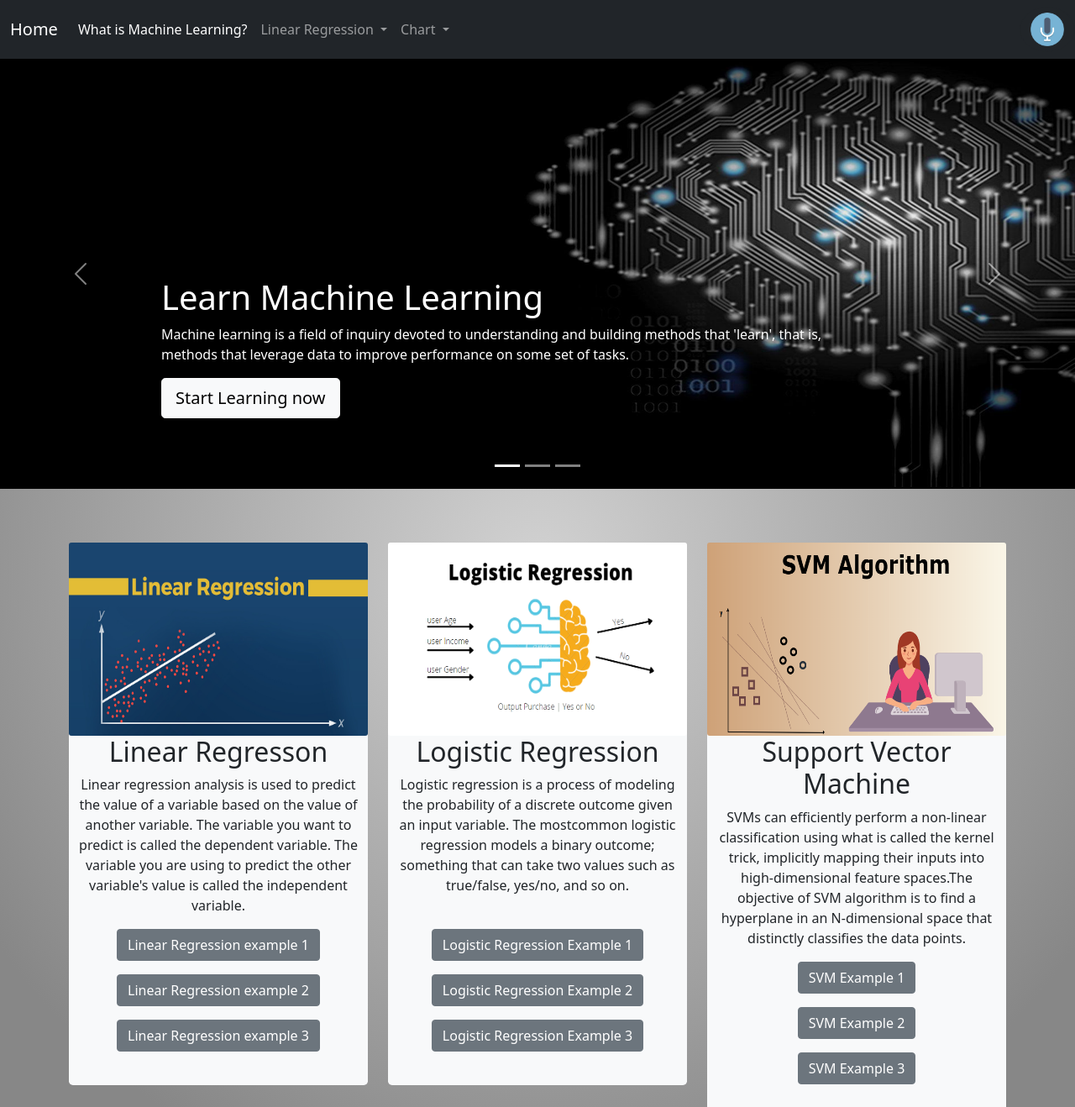
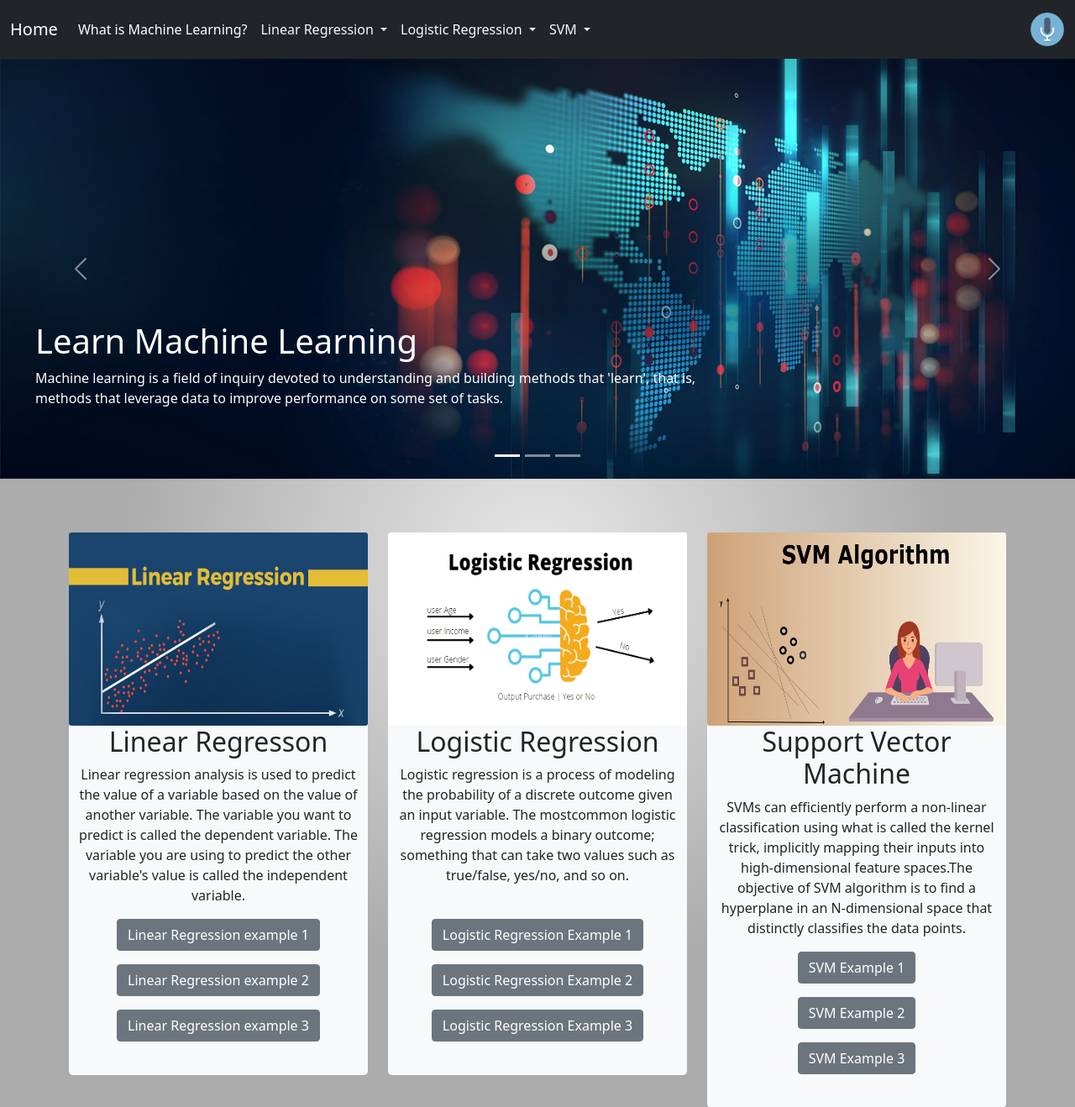
Before and after one commit to Aps15O3/spill_the_data, a Django app: page / in a window 1280 px wide. Shown: the top 1318 px of the page at 84% size. Run offline with Django 4.2, Linux system fonts and the light colour scheme.

Commit message:
carousel

```diff
--- a/templates/base.html
+++ b/templates/base.html
@@ -10,7 +10,7 @@
     <title>{% block title %}{% endblock title %}</title>
 
   </head>
-  <body style="background: radial-gradient(circle, rgba(210,210,210,1) 0%, rgba(135,135,135,1) 84%);
+  <body style="background: radial-gradient(circle, rgba(231,231,231,1) 0%, rgba(172,172,172,1) 53%);
   width:100%;">
     <nav class="navbar navbar-expand-lg navbar-dark bg-dark" >
         <div class="container-fluid">
@@ -24,7 +24,7 @@
                 <a class="nav-link active" aria-current="page" href="/intro">What is Machine Learning?</a>
               </li>
               <li class="nav-item dropdown">
-                <a class="nav-link dropdown-toggle" href="#" id="navbarDropdown" role="button" data-bs-toggle="dropdown" aria-expanded="false">
+                <a class="nav-link dropdown-toggle text-light" href="#" id="navbarDropdown" role="button" data-bs-toggle="dropdown" aria-expanded="false">
                   Linear Regression
                 </a>
                 <ul class="dropdown-menu" aria-labelledby="navbarDropdown">
@@ -34,15 +34,26 @@
                 </ul>
               </li>
               <li class="nav-item dropdown">
-                <a class="nav-link dropdown-toggle" href="#" id="navbarDropdown" role="button" data-bs-toggle="dropdown" aria-expanded="false">
-                  Chart
+                <a class="nav-link dropdown-toggle text-light" href="#" id="navbarDropdown" role="button" data-bs-toggle="dropdown" aria-expanded="false">
+                  Logistic Regression
                 </a>
                 <ul class="dropdown-menu" aria-labelledby="navbarDropdown">
-                  <li><a class="dropdown-item" href="/linear">Linear Regression Example 1</a></li>
-                  <li><a class="dropdown-item" href="/linear2">Linear Regression Example 2</a></li>
-                  <li><a class="dropdown-item" href="/chart">Linear Regression Example 3</a></li>
+                  <li><a class="dropdown-item" href="/linear">Logistic Regression Example 1</a></li>
+                  <li><a class="dropdown-item" href="/linear2">Logistic Regression Example 2</a></li>
+                  <li><a class="dropdown-item" href="/linear3">Logistic Regression Example 3</a></li>
                 </ul>
               </li>
+              <li class="nav-item dropdown">
+                <a class="nav-link dropdown-toggle text-light" href="#" id="navbarDropdown" role="button" data-bs-toggle="dropdown" aria-expanded="false">
+                  SVM
+                </a>
+                <ul class="dropdown-menu" aria-labelledby="navbarDropdown">
+                  <li><a class="dropdown-item" href="/linear">SVM Example 1</a></li>
+                  <li><a class="dropdown-item" href="/linear2">SVM Example 2</a></li>
+                  <li><a class="dropdown-item" href="/linear3">SVM Example 3</a></li>
+                </ul>
+              </li>
+
 
             </ul>
           </div>
--- a/templates/home.html
+++ b/templates/home.html
@@ -27,41 +27,48 @@
   }
 </style>
 
-<div id="myCarousel" class="carousel slide" data-bs-ride="carousel">
+<div id="myCarousel" class="carousel slide" data-bs-ride="carousel" style="height:500px">
   <div class="carousel-indicators">
     <button type="button" data-bs-target="#myCarousel" data-bs-slide-to="0" class="active"></button>
     <button type="button" data-bs-target="#myCarousel" data-bs-slide-to="1" ></button>
     <button type="button" data-bs-target="#myCarousel" data-bs-slide-to="2" ></button>
   </div>
   <div class="carousel-inner">
-    <div class="carousel-item active">
-      <img class="d-block w-100 h-100" src="/static/machine.jpg" alt="First slide">
+    <div class="carousel-item active" style="height:500px">
+      <img class="d-block w-100 " style="height:500px" src="/static/car1.jpg" alt="First slide">
       <div class="container">
-        <div class="carousel-caption text-start">
+        <div class="carousel-caption text-start" style="margin-left:-150px">
           <h1>Learn Machine Learning</h1>
           <p>Machine learning is a field of inquiry devoted to understanding and building methods that 'learn',
              that is,<br> methods that leverage data to improve performance on some set of tasks.</p>
-          <p><a class="btn btn-lg btn-light" href="/intro">Start Learning now</a></p>
+
         </div>
       </div>
     </div>
-    <div class="carousel-item">
-      <img class="d-block w-100 h-100" src="/static/m2.png" alt="First slide">
-      <div class="container">
-        <div class="carousel-caption">
-          <h1>Another example headline.</h1>
-          <p>Some representative placeholder content for the second slide of the carousel.</p>
-          <p><a class="btn btn-lg btn-primary" href="#">Learn more</a></p>
+    <div class="carousel-item" style="height:500px">
+      <img class="d-block w-100 h-100" style="height:500px;" src="https://www.wallpaperuse.com/wallp/48-484058_m.jpg" alt="First slide">
+      <div class="container" >
+        <div class="carousel-caption" style="margin-bottom:-50px">
+          <br>
+          <h1>Machine Learning Is The Future</h1>
+          <p >Machine Learning is responsible for cutting the workload and time.
+             By automating things we let the algorithm do the hard work for us.
+            <br>
+            Machine Learning can help in the detection of diseases more quickly.
+           It is helping to lift up businesses. That is why investing in ML technology is worth it.
+           Machine Learning has many factors that make it reliable. One of them is data handling.
+            ML plays the biggest role when it comes to data at this time.
+          </p>
         </div>
       </div>
     </div>
-    <div class="carousel-item">
-      <img class="d-block w-100 h-100" src="/static/machine.jpg" alt="First slide">
+    <div class="carousel-item"  style="height:500px">
+      <img class="d-block w-100"  style="height:500px;" src="/static/m2.png" alt="First slide">
       <div class="container">
-        <div class="carousel-caption text-end">
-          <h1>One more for good measure.</h1>
-          <p>Some representative placeholder content for the third slide of this carousel.</p>
-          <p><a class="btn btn-lg btn-primary" href="#">Browse gallery</a></p>
+        <div class="carousel-caption" style="margin-left:720px">
+          <h1>Start Learning</h1>
+          <p>Start your journey to become a machine learning specialist</p>
+          <p><a class="btn btn-lg btn-primary" href="/intro">Start Now</a></p>
         </div>
       </div>
     </div>
--- a/visual/views.py
+++ b/visual/views.py
@@ -33,7 +33,7 @@ def linear(request):
     imgdata.seek(0)
     data = imgdata.getvalue()
     context={
-        'variable':r2_score(y_test, Yp) ,
+        'variable':r2_score(y_test, Yp)*100 ,
         'graph':data
     }
 
```
Also changed, not shown: static/car1.jpg (added), static/m3.png (added).
